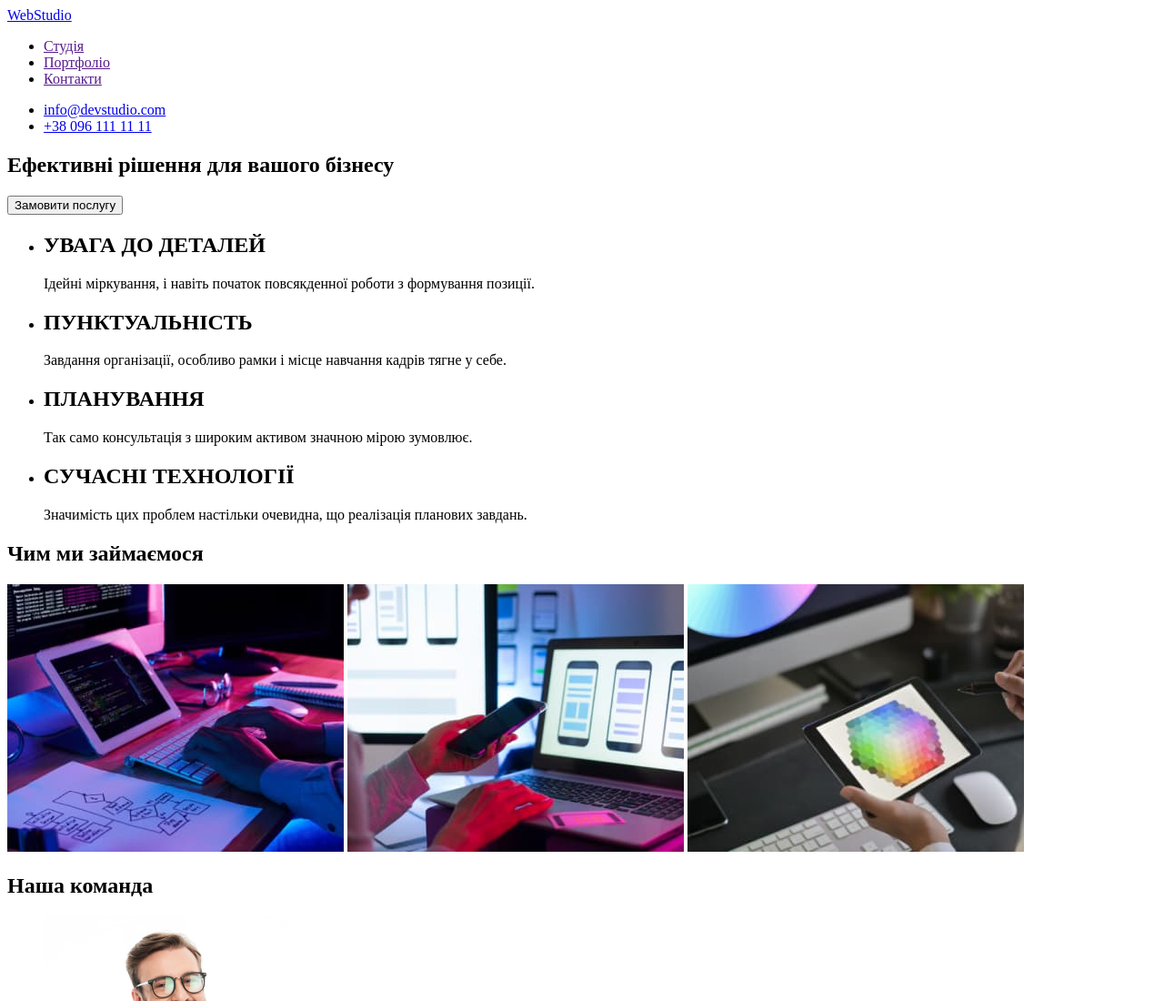
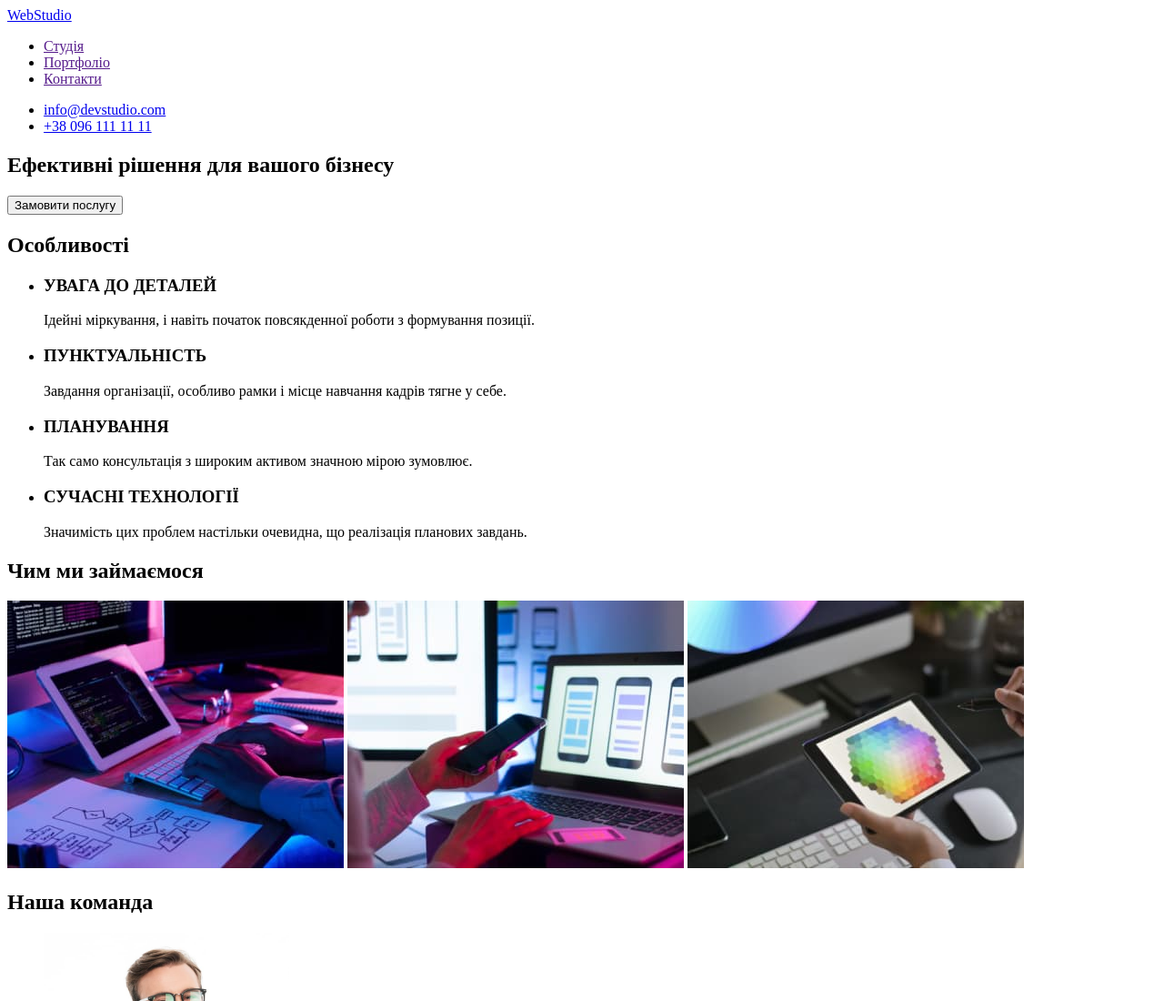
Before and after one commit to KrinkUA/goit-markup-hw-01, a plain HTML site: page index.html in a window 1280 px wide. Shown: the top 1100 px of the page at 91% size. Drawn offline with Linux system fonts and the light colour scheme.

Commit message:
"невидимий" заголовок H2
Був створений заголовок не розмічений в макеті для збереження симантики і перероблені інші зоголовки в Н3

```diff
--- a/index.html
+++ b/index.html
@@ -32,29 +32,31 @@
       </section>
       <!--Особливості-->
       <section>
+        <!--Створили заголовок "особливості", який потім приховаємо в CSS-->
+        <h2>Особливості</h2>
         <ul>
           <li>
-            <h2>УВАГА ДО ДЕТАЛЕЙ</h2>
+            <h3>УВАГА ДО ДЕТАЛЕЙ</h3>
             <p>
               Ідейні міркування, і навіть початок повсякденної роботи з
               формування позиції.
             </p>
           </li>
           <li>
-            <h2>ПУНКТУАЛЬНІСТЬ</h2>
+            <h3>ПУНКТУАЛЬНІСТЬ</h3>
             <p>
               Завдання організації, особливо рамки і місце навчання кадрів тягне
               у себе.
             </p>
           </li>
           <li>
-            <h2>ПЛАНУВАННЯ</h2>
+            <h3>ПЛАНУВАННЯ</h3>
             <p>
               Так само консультація з широким активом значною мірою зумовлює.
             </p>
           </li>
           <li>
-            <h2>СУЧАСНІ ТЕХНОЛОГІЇ</h2>
+            <h3>СУЧАСНІ ТЕХНОЛОГІЇ</h3>
             <p>
               Значимість цих проблем настільки очевидна, що реалізація планових
               завдань.
```
Also changed, not shown: stayles/stayle.css (deleted).
